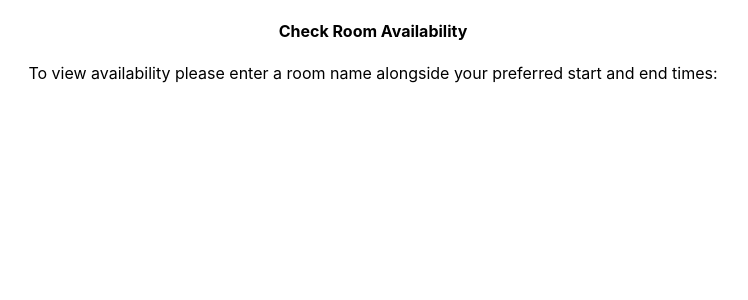
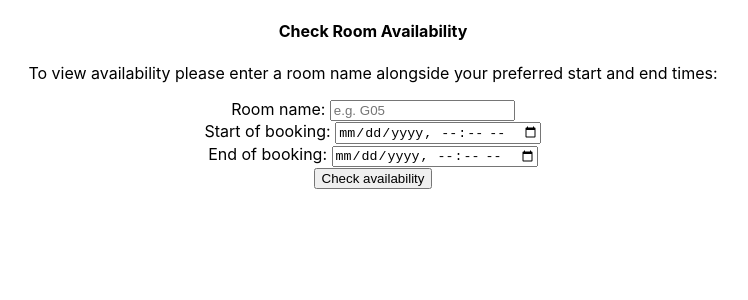
Before and after one commit to AnnaAmidani/makers, a React (Create React App) app: page / in a window 1280 px wide. Shown: the top 300 px of the page, without its empty margins (267-1015 px from the left). Built offline with nearby package versions, Linux system fonts and the light colour scheme; no server answers.

Commit message:
Add form fields

```diff
--- a/src/App.js
+++ b/src/App.js
@@ -28,6 +28,26 @@ class App extends Component {
 	  </header>
 
 		<p className="Intro"> To view availability please enter a room name alongside your preferred start and end times: </p>
+    <form className="check-availability-form">
+      <div>
+        <label for="room-name">Room name: </label>
+        <input type="text" name="room-name" placeholder="e.g. G05"></input>
+      </div>
+
+      <div>
+        <label for="start-time">Start of booking: </label>
+        <input type="datetime-local" name="start-time"></input>
+      </div>
+
+      <div>
+        <label for="room-name">End of booking: </label>
+        <input type="datetime-local" name="end-time"></input>
+      </div>
+
+      <div>
+        <button>Check availability</button>
+      </div>
+    </form>
 
 	</div>
     );
```
